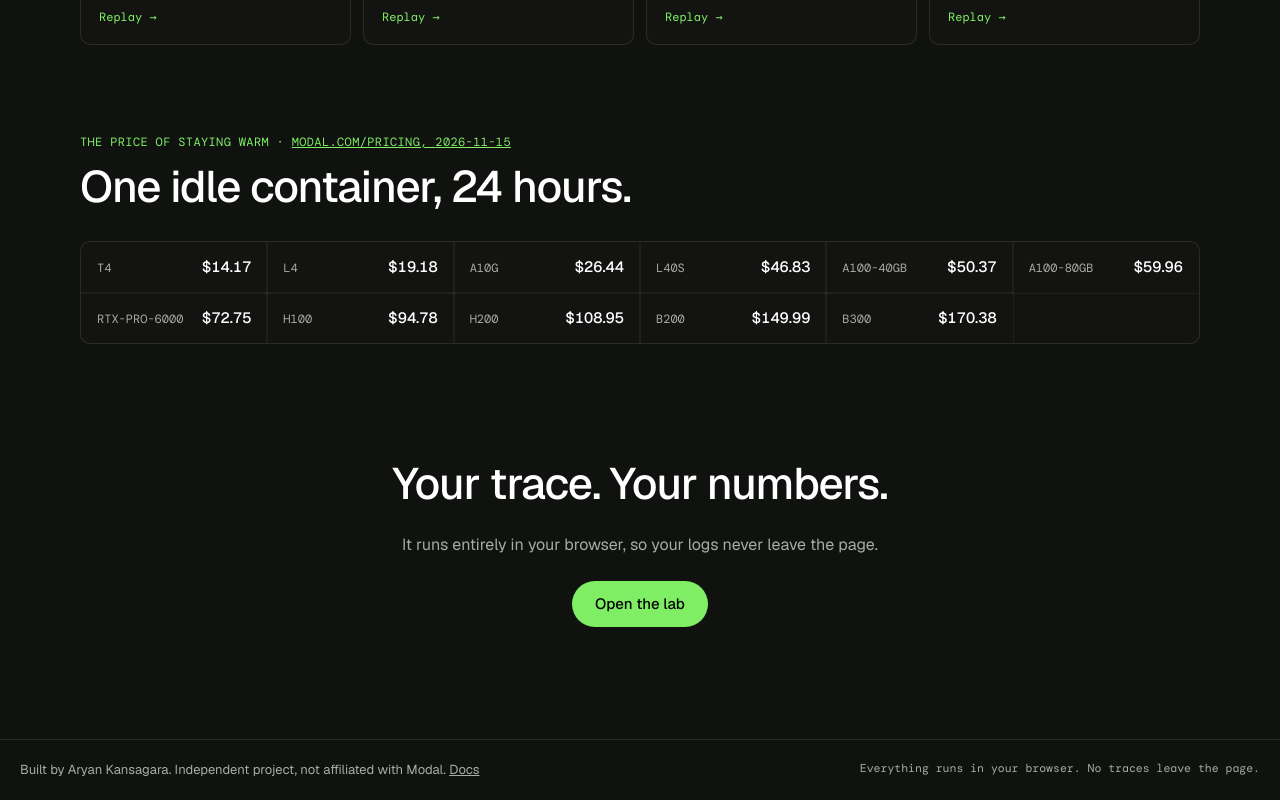
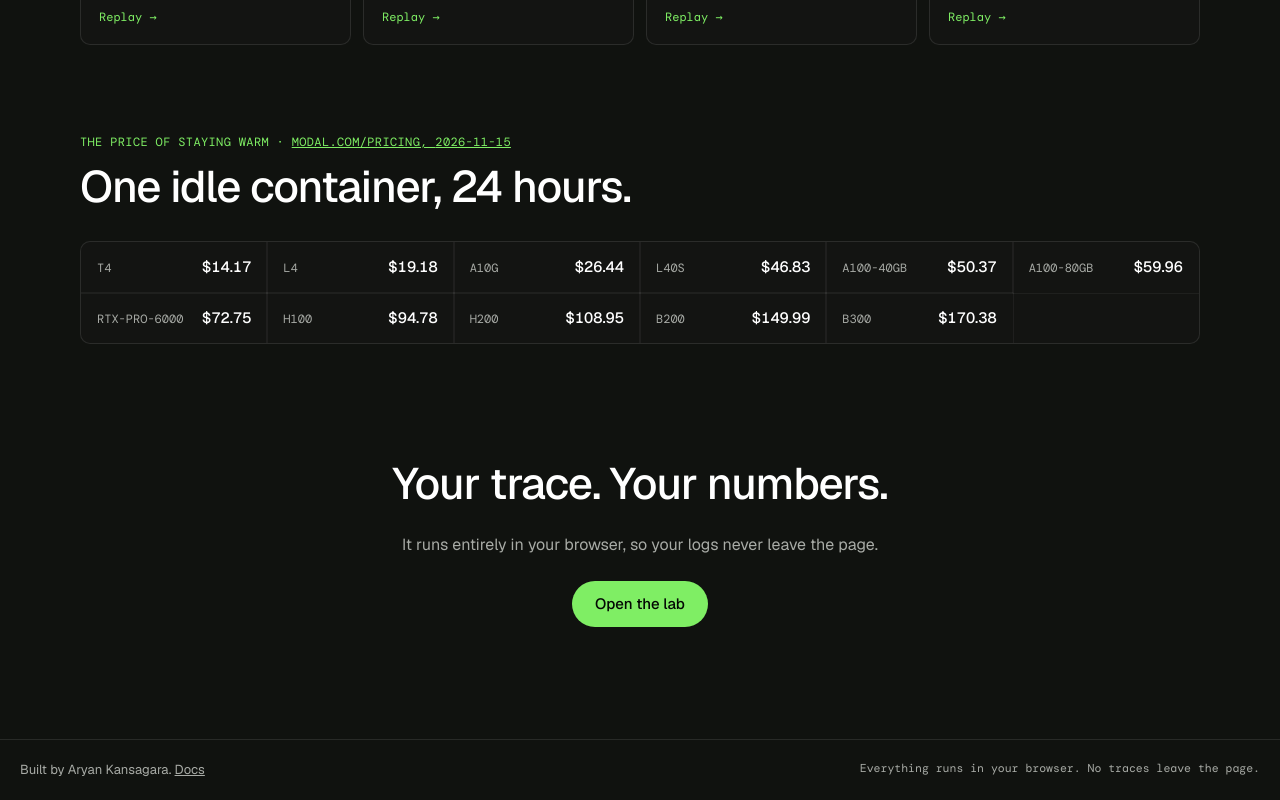
Before and after one commit to AryanKansagara/coldstart-lab, a React (Vite) app: page / in a window 1280 px wide. Shown: the part 2539-3339 px from the top of the page. Built offline with nearby package versions, Linux system fonts and the light colour scheme.

Commit message:
Trim footer copy

```diff
--- a/src/App.tsx
+++ b/src/App.tsx
@@ -83,7 +83,7 @@ function Footer() {
   return (
     <footer className="footer">
       <div className="footer-inner">
-        <span>Built by Aryan Kansagara. Independent project, not affiliated with Modal. <Link href="/docs">Docs</Link></span>
+        <span>Built by Aryan Kansagara. <Link href="/docs">Docs</Link></span>
         <span className="mono dim">Everything runs in your browser. No traces leave the page.</span>
       </div>
     </footer>
```
Also changed, not shown: 1 other file (tests, documents, lock files or other folders).
